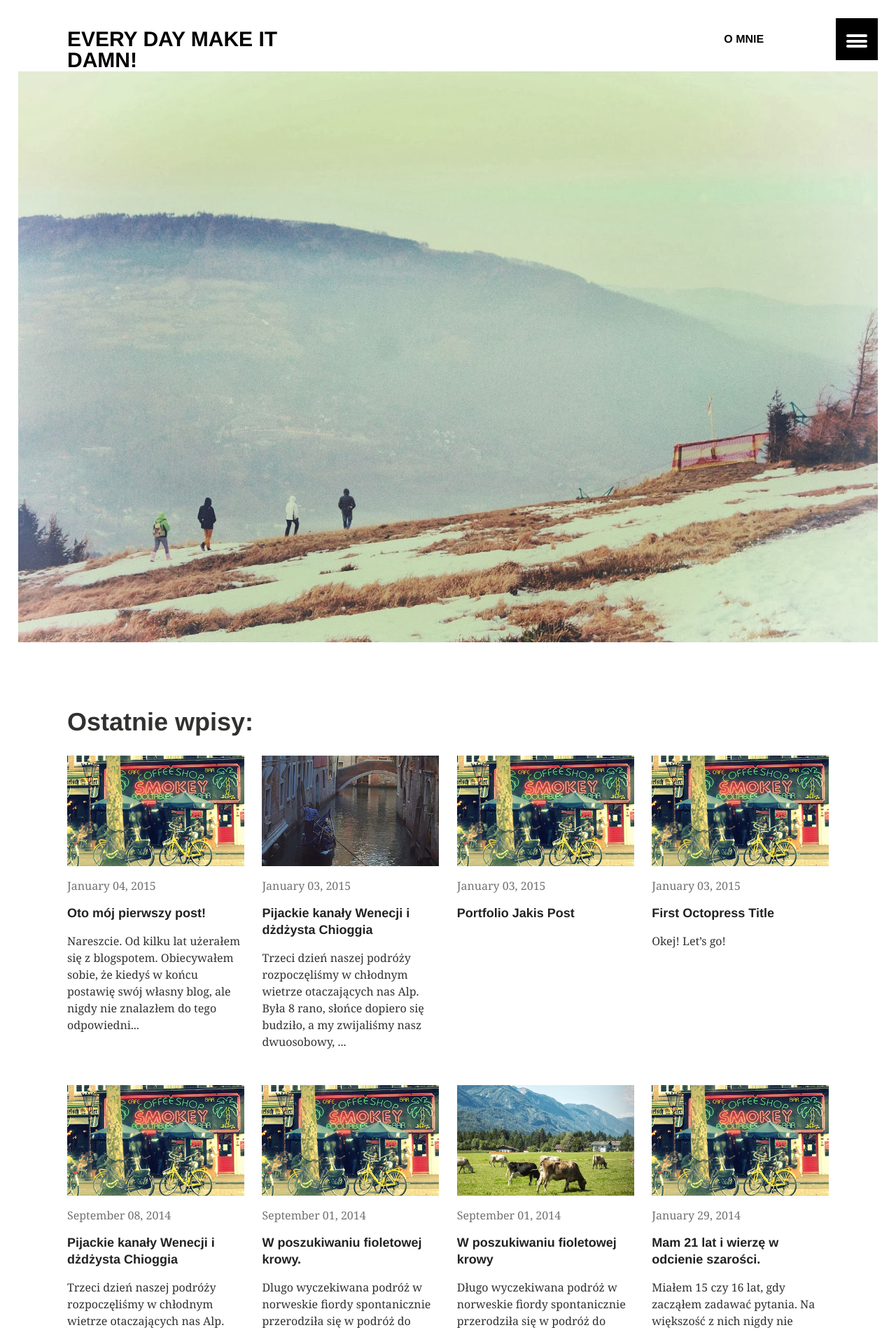
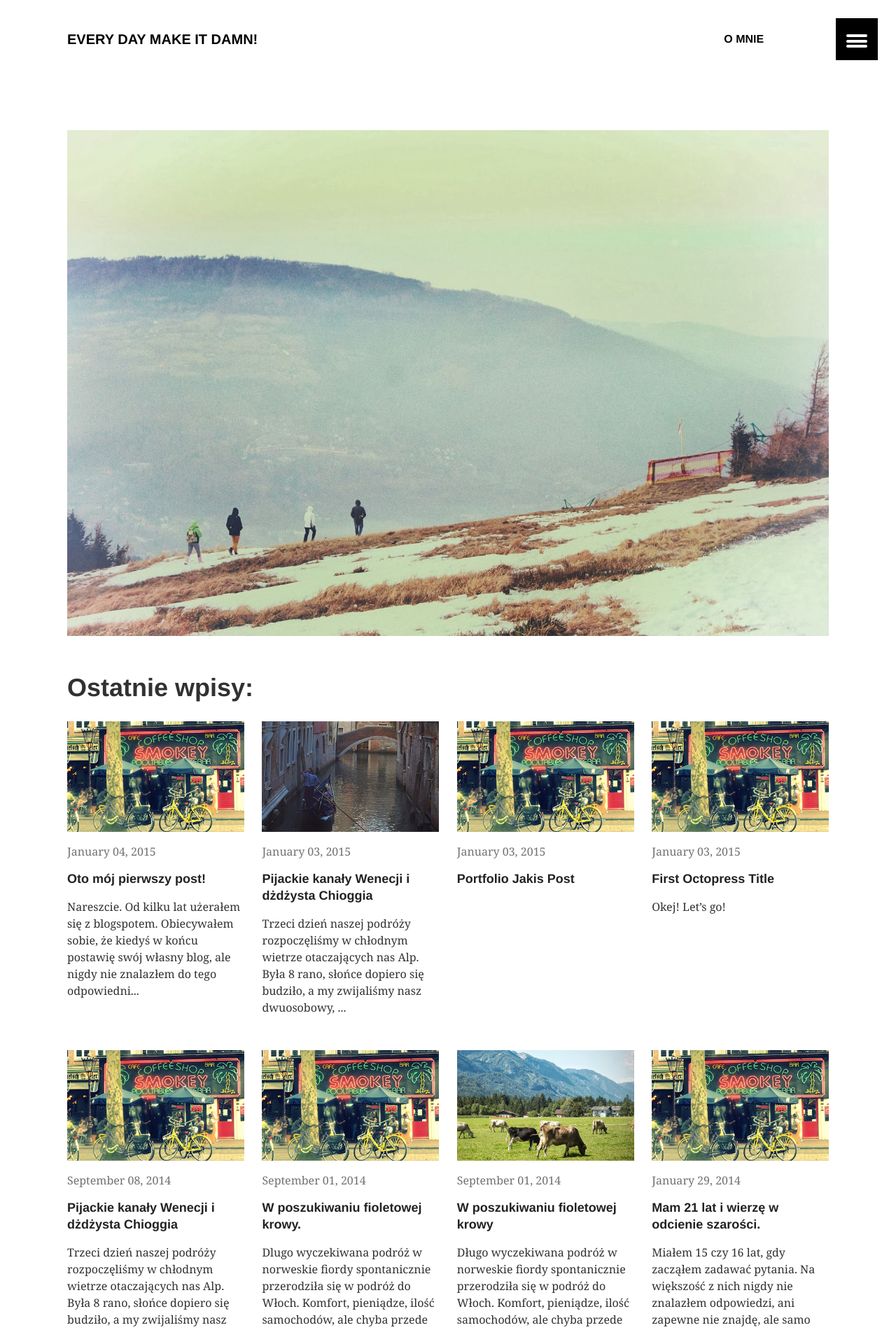
Before and after one commit to nikodamn/nikodamn.github.io, a Jekyll site: the page built from index.md, in a window 1280 px wide. Shown: the top 1901 px of the page at 70% size. Built offline with Jekyll 4.4.1, drawn with Linux system fonts in a browser that asks for light colours.

Commit message:
Update logo

```diff
--- a/_includes/header.html
+++ b/_includes/header.html
@@ -5,11 +5,13 @@
     <nav role="navigation" class="menu top-menu">
         {% include navigation.html %}
     </nav>
-  </div><!-- /.inner-wrap -->
+
+    <div>
+		<img class="logo" src="/images/zima.jpg" alt="Logo" width="1400" height="600">
+  	</div>
+
+  	</div><!-- /.inner-wrap -->
 
 
-		<figure>
-		  <img src="/images/zima.jpg" alt="Logo" width="1400" height="600">
-		</figure>
 
 </header><!-- /.masthead -->
--- a/_sass/_layout.scss
+++ b/_sass/_layout.scss
@@ -11,7 +11,13 @@
 	}
 	.inner-wrap {
 		@include outer-container;
+
+		.logo {
+			margin-top: 100px;
+		}
+
 	}
+
 }
 .site-title {
 	@include row;
@@ -24,10 +30,12 @@
 	color: $black;
 	font-family: $alt-font;
 	font-weight: 700;
-	@include font-size(30,no);
+	@include font-size(20,no);
 	line-height: .5 * $masthead-height; // half the height to center vertically
 	text-transform: uppercase;
 }
+
+
 
 
 // NAVIGATIONS
```
Also changed, not shown: 10 other files.
